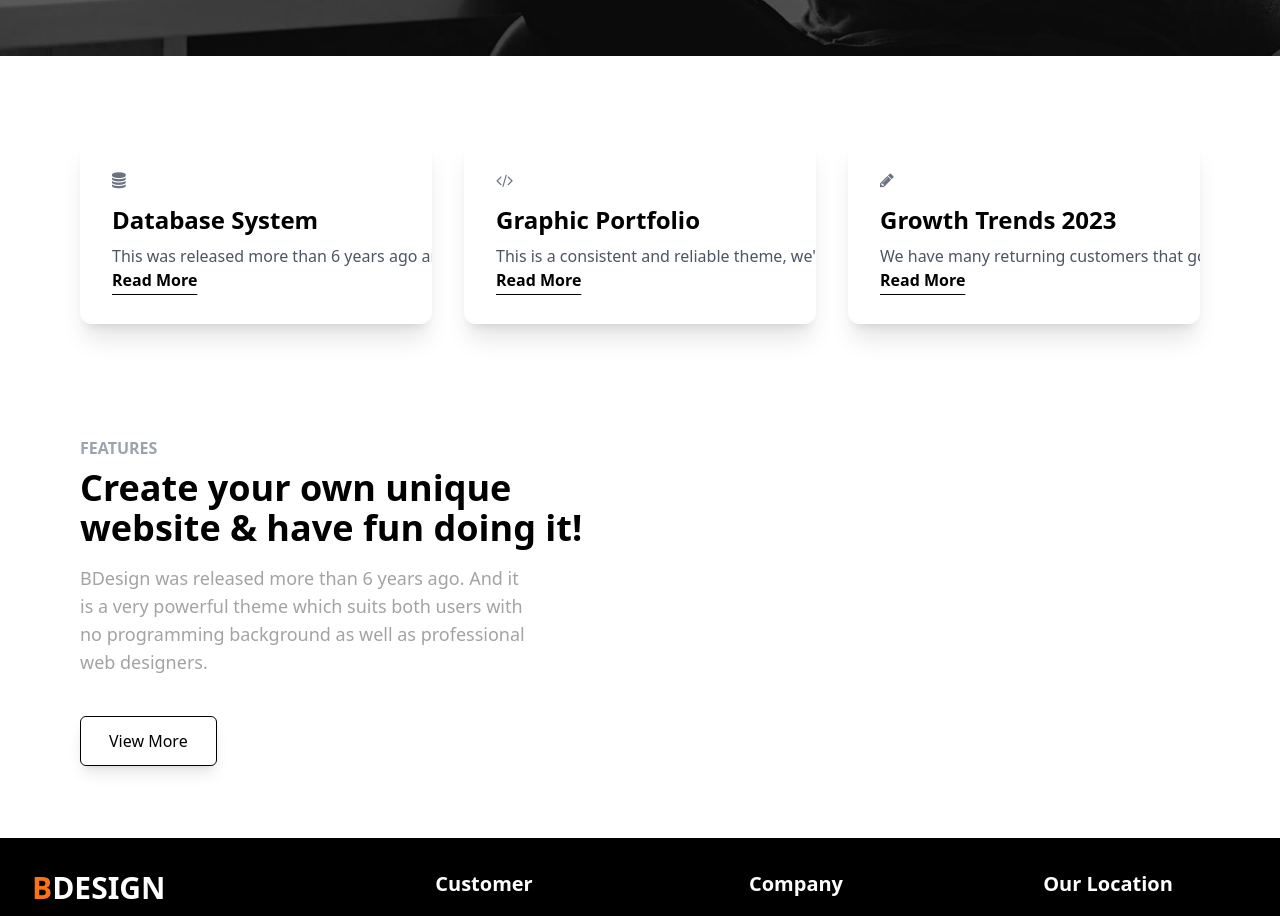
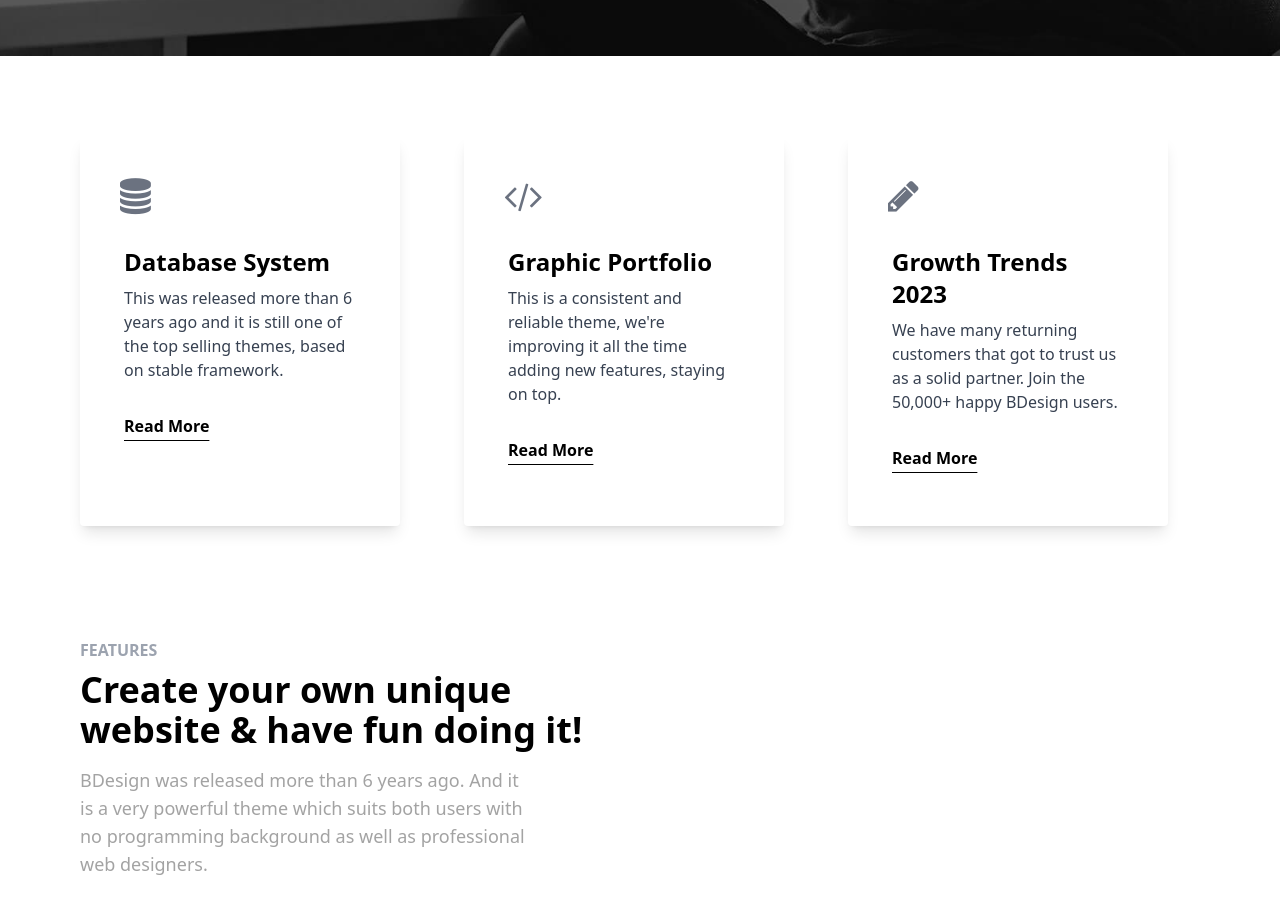
Before and after one commit to Bobchri/corporate-theme, a Next.js app: page / in a window 1280 px wide. Shown: the part 900-1816 px from the top of the page. Built offline with nearby package versions, Linux system fonts and the light colour scheme.

Commit message:
fix: card issue fixed

```diff
--- a/src/components/Cards/Card.js
+++ b/src/components/Cards/Card.js
@@ -3,26 +3,20 @@ import "font-awesome/css/font-awesome.min.css"; // Import Font Awesome CSS
 
 const Card = ({ icon, title, content }) => {
   return (
-    <div className="max-w-md mx-auto rounded-xl shadow-xl overflow-hidden md:max-w-2xl">
-      <div className="md:flex">
-        <div className="md:flex-shrink-0">
-          <div className="p-8">
-            <i
-              className={`text-4xl text-gray-500 fa ${icon} mb-4`}
-              aria-hidden="true"
-            ></i>
-            <h3 className="text-2xl font-semibold mb-2">{title}</h3>
-            <p className="text-gray-600">{content}</p>
-            <a
-              href="#"
-              className="font-bold hover:text-orange-500 transition-colors duration-300 underline underline-offset-8"
-            >
-              Read More
-            </a>
-          </div>
-        </div>
-      </div>
-    </div>
+    <div class="max-w-xs rounded overflow-hidden shadow-lg bg-white py-10 px-5">
+
+  <div class="text-4xl text-gray-600 px-5">
+    <i class={`text-4xl text-gray-500 fa ${icon} mb-4`}></i>
+  </div>
+
+  <div class="px-6 py-4">
+    <h2 class="text-2xl font-semibold mb-2">{title}</h2>
+    <p class="text-gray-700 text-base">{content}</p>
+  </div>
+  <div class="px-6 py-4">
+    <a href="#" class="font-bold hover:text-orange-500 transition-colors duration-300 underline underline-offset-8">Read More</a>
+  </div>
+</div>
   );
 };
 
--- a/src/components/Cards/CardStack.js
+++ b/src/components/Cards/CardStack.js
@@ -24,6 +24,7 @@ const CardStack = () => {
         title="Growth Trends 2023"
         content="We have many returning customers that got to trust us as a solid partner. Join the 50,000+ happy BDesign users."
       />
+
     </div>
   );
 };
```
Also changed, not shown: 1 other file (tests, documents, lock files or other folders).
